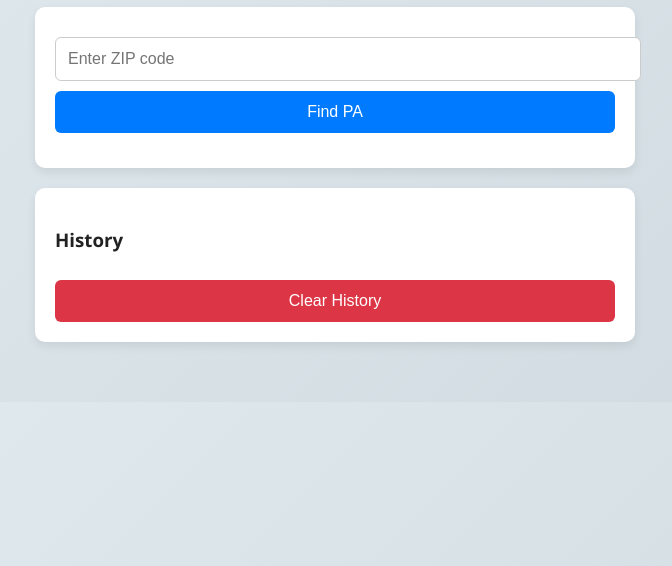
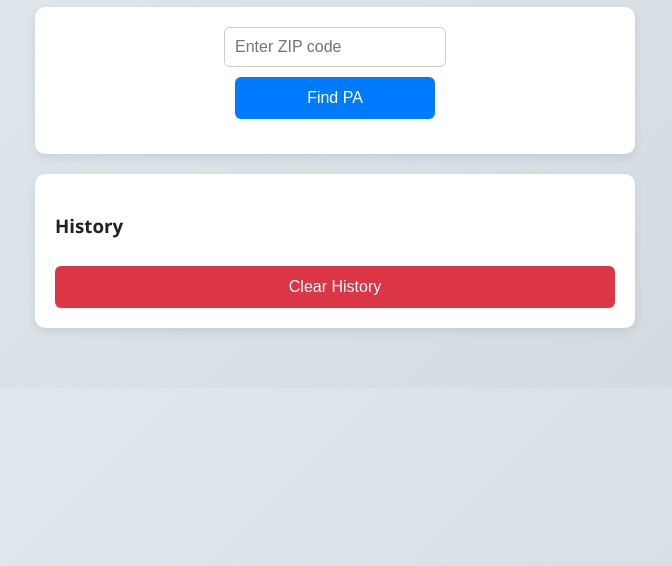
Before and after one commit to Frankbell84/PA-Search, a plain HTML site: page index.html in a window 1280 px wide. Shown: the part 234-800 px from the top of the page, without its empty margins (305-977 px from the left). Drawn offline with Linux system fonts and the light colour scheme.

Commit message:
Update index.html

```diff
--- a/index.html
+++ b/index.html
@@ -64,6 +64,16 @@
       margin: 0;
     }
 
+    input#zip {
+      width: 200px;
+      margin: 0 auto;
+      display: block;
+      padding: 10px;
+      font-size: 16px;
+      border: 1px solid #ccc;
+      border-radius: 6px;
+    }
+
     input {
       width: 100%;
       padding: 12px;
@@ -95,6 +105,9 @@
     }
 
     .primary-btn {
+      width: 200px;
+      margin: 10px auto;
+      display: block;
       background: var(--primary);
       color: white;
     }
```
